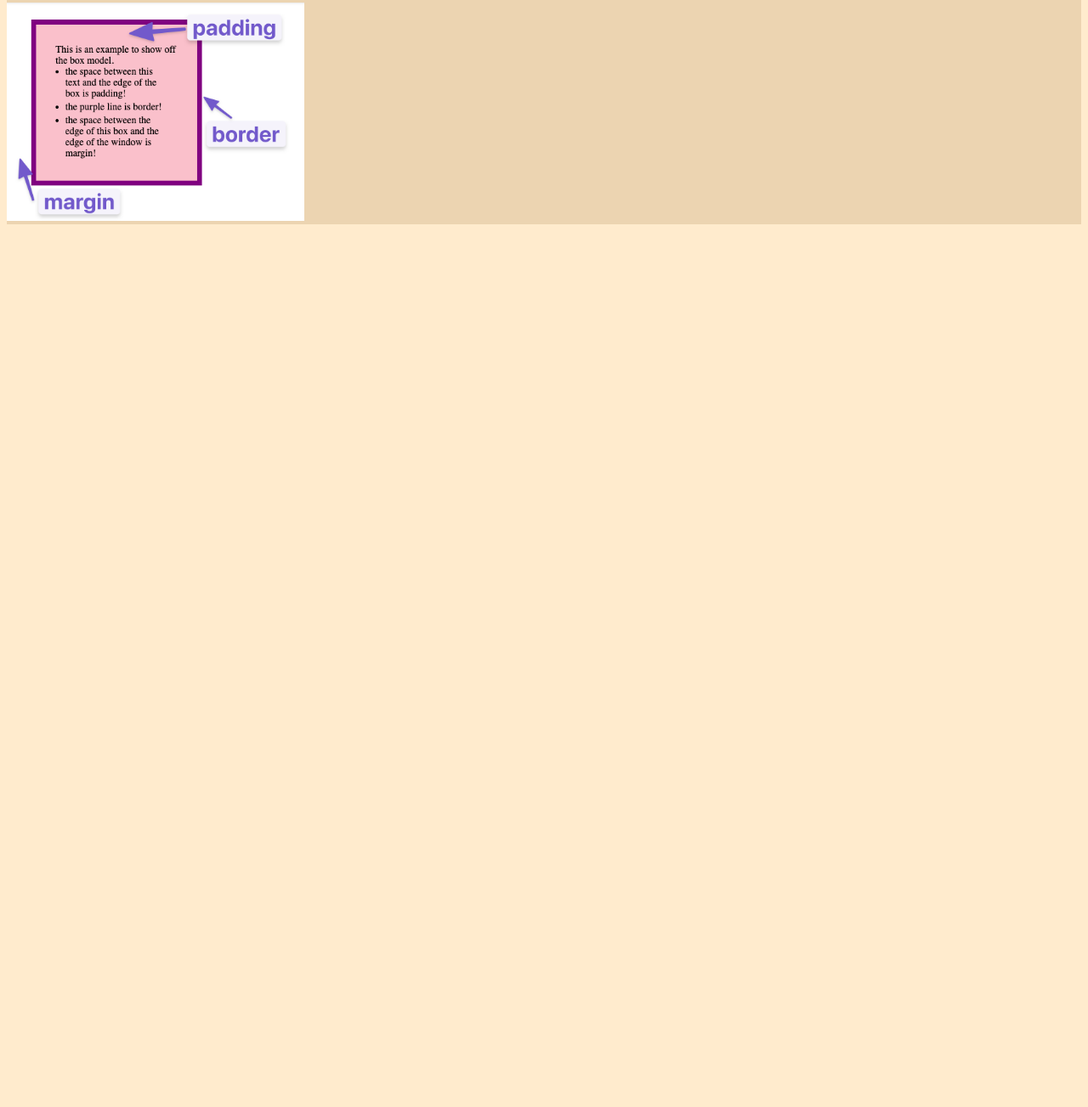
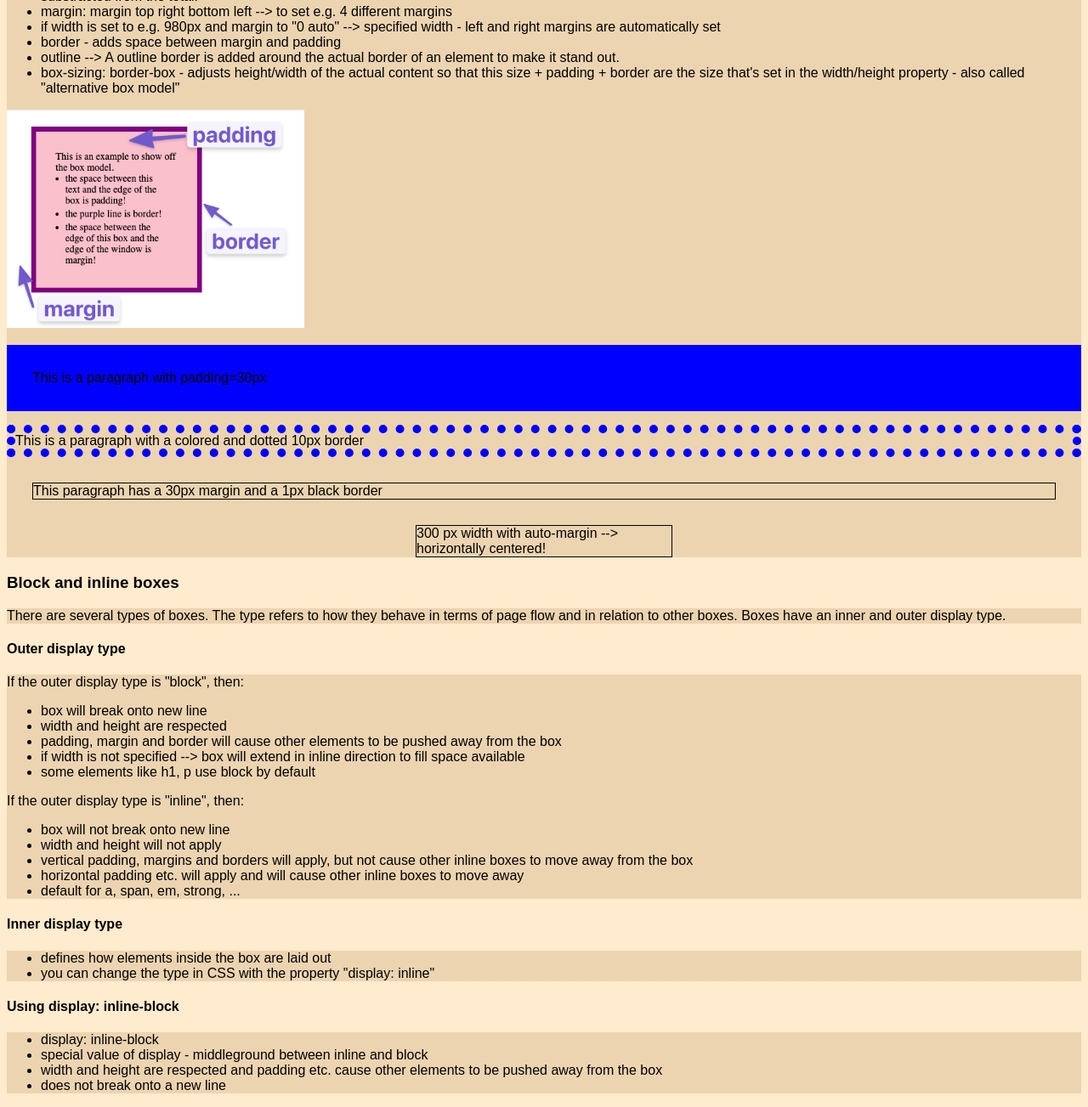
Before and after one commit to Kniggsn/own-wiki, a plain HTML site: page pages/box-model.html in a window 1280 px wide. Shown: the part 294-1597 px from the top of the page at 85% size. Before the commit the page ends 800 px from the top, so only its background shows below. Drawn offline with Linux system fonts and the light colour scheme.

Commit message:
Add content

```diff
--- a/pages/box-model.html
+++ b/pages/box-model.html
@@ -1,5 +1,6 @@
 <!DOCTYPE html>
 <html lang="en">
+
 <head>
     <meta charset="UTF-8">
     <meta http-equiv="X-UA-Compatible" content="IE=edge">
@@ -7,6 +8,7 @@
     <title>The Box Model</title>
     <link rel="stylesheet" href="../CSS/styles.css">
 </head>
+
 <body>
     <h1>The Box Model</h1>
     <div class="paragraph">
@@ -14,15 +16,70 @@
     </div>
     <h3>The Basics</h3>
     <div class="paragraph">
-        <p>You can use <em>margin</em>, <em>padding</em> and <em>borders</em> to make sure elements are just the right size.<br>
-        To get a grasp of how the box model works, you basically have to imagine every single HTML-element as a box. You can actually make these boxes visible with CSS by entering the code * {border: 2px solid red;}.
-        However - the above mentioned elements work as follows:</p>
+        <p>You can use <em>margin</em>, <em>padding</em> and <em>borders</em> to make sure elements are just the right
+            size.<br>
+            To get a grasp of how the box model works, you basically have to imagine every single HTML-element as a box.
+            You can actually make these boxes visible with CSS by entering the code * {border: 2px solid red;}.
+            However - the above mentioned elements work as follows:</p>
         <ul>
             <li>padding - increase space between border of a box and content of box</li>
-            <li>margin - increase space between borders of box and adjacent box</li>
+            <li>margin - increase space between borders of box and adjacent box. Can also be negative for overlapping.
+            </li>
+            <li>margin between two objects is not summed up - instead the bigger one is chosen as space (only for vertical)(if one is
+                negative and one is positive the negative one will be substracted from the total.</li>
+            <li>margin: margin top right bottom left --> to set e.g. 4 different margins</li>
+            <li>if width is set to e.g. 980px and margin to "0 auto" --> specified width - left and right margins are automatically set</li>
             <li>border - adds space between margin and padding</li>
+            <li>outline --> A outline border is added around the actual border of an element to make it stand out.</li>
+            <li>box-sizing: border-box - adjusts height/width of the actual content so that this size + padding + border
+                are the size that's set in the width/height property - also called "alternative box model"</li>
         </ul>
         <img src="../img/box-model/box-model-example-image.png" alt="Image to visualize padding, margin and border.">
+        <p style="padding: 30px; background-color: blue;">This is a paragraph with padding=30px</p>
+        <p style="border: 10px dotted blue;">This is a paragraph with a colored and dotted 10px border</p>
+        <p style="margin: 30px; border: 1px solid black;">This paragraph has a 30px margin and a 1px black border</p>
+        <p style="margin: 0 auto; border: 1px solid black; width: 300px">300 px width with auto-margin --> horizontally centered!</p>
     </div>
+    <h3>Block and inline boxes</h3>
+    <div class="paragraph">There are several types of boxes. The type refers to how they behave in terms of page flow
+        and in relation to other boxes. Boxes have an inner and outer display type.</div>
+    <h4>Outer display type</h4>
+    <div class="paragraph">
+        <p>If the outer display type is "block", then:</p>
+        <ul>
+            <li>box will break onto new line</li>
+            <li>width and height are respected</li>
+            <li>padding, margin and border will cause other elements to be pushed away from the box</li>
+            <li>if width is not specified --> box will extend in inline direction to fill space available</li>
+            <li>some elements like h1, p use block by default</li>
+        </ul>
+        <p>If the outer display type is "inline", then:</p>
+        <ul>
+            <li>box will not break onto new line</li>
+            <li>width and height will not apply</li>
+            <li>vertical padding, margins and borders will apply, but not cause other inline boxes to move away from the
+                box</li>
+            <li>horizontal padding etc. will apply and will cause other inline boxes to move away</li>
+            <li>default for a, span, em, strong, ...</li>
+        </ul>
+    </div>
+    <h4>Inner display type</h4>
+    <div class="paragraph">
+        <ul>
+            <li>defines how elements inside the box are laid out</li>
+            <li>you can change the type in CSS with the property "display: inline"</li>
+        </ul>
+    </div>
+    <h4>Using display: inline-block</h4>
+    <div class="paragraph">
+        <ul>
+            <li>display: inline-block</li>
+            <li>special value of display - middleground between inline and block</li>
+            <li>width and height are respected and padding etc. cause other elements to be pushed away from the box</li>
+            <li>does not break onto a new line</li>
+        </ul>
+    </div>
+
 </body>
+
 </html>
```
